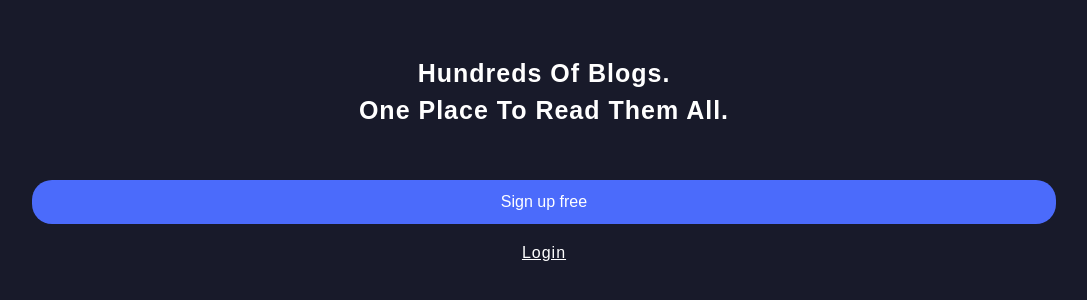
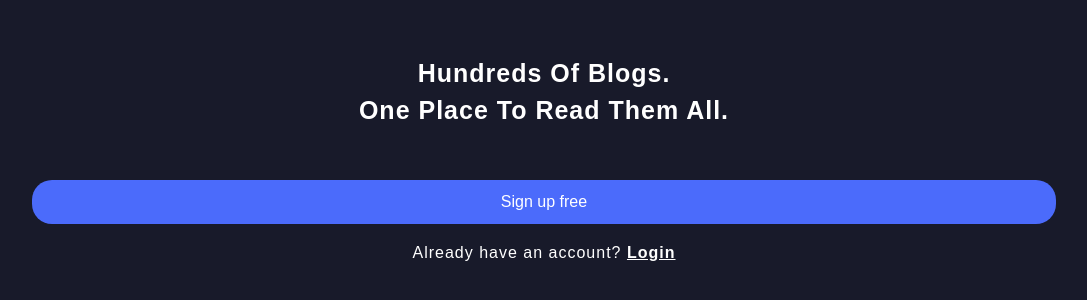
Before and after one commit to estheroluwabuyi/blog-app, a React (Vite) app: page / in a window 1280 px wide. Shown: the part 242-542 px from the top of the page, without its empty margins (96-1183 px from the left). Built offline with nearby package versions, Linux system fonts and the light colour scheme.

Commit message:
Add routing to signup and login, also fix routing issues...make routing absolute

```diff
--- a/src/App.jsx
+++ b/src/App.jsx
@@ -3,6 +3,7 @@ import LoginPage from "./pages/LoginPage";
 import SignupPage from "./pages/SignupPage";
 import WelcomePage from "./pages/WelcomePage";
 import HomePage from "./pages/HomePage";
+import NoPageFound from "./pages/NoPageFound";
 
 function App() {
   return (
@@ -14,6 +15,7 @@ function App() {
           <Route path="login" element={<LoginPage />} />
           <Route path="welcome" element={<WelcomePage />} />
           <Route path="signup" element={<SignupPage />} />
+          <Route path="*" element={<NoPageFound />} />
         </Routes>
       </BrowserRouter>
     </div>
--- /dev/null
+++ b/src/components/AuthRedirect.jsx
@@ -0,0 +1,14 @@
+import { Link } from "react-router-dom";
+
+function AuthRedirect({ to, children, text }) {
+  return (
+    <div className="auth-redirect">
+      {text}{" "}
+      <span>
+        <Link to={`/${to}`}>{children}</Link>
+      </span>
+    </div>
+  );
+}
+
+export default AuthRedirect;
--- a/src/index.css
+++ b/src/index.css
@@ -46,9 +46,6 @@ img {
 
 /* WELCOME PAGE */
 .welcome {
-  /* position: relative;
-  top: 0;
-  left: 0; */
   display: flex;
   flex-direction: column;
   align-items: center;
@@ -84,9 +81,14 @@ img {
   margin-bottom: 2rem;
 }
 
-.login-btn {
+.auth-redirect {
+  letter-spacing: 1px;
+  text-align: center;
+}
+
+.auth-redirect span {
   text-decoration: underline;
-  letter-spacing: 1px;
+  font-weight: 700;
 }
 
 .form-btn:hover,
@@ -136,42 +138,12 @@ img {
   margin-bottom: 2rem;
   margin-top: 1.5rem;
   font-size: inherit;
+  cursor: pointer;
 }
 
-/* FORM  */
-/* .register-form,
-.login-form {
-  display: flex;
-  flex-direction: column;
-  align-items: center;
-  justify-content: center;
+/* NO PAGE FOUND */
+.no-page {
+  background: var(--primary-bg-color);
   height: 100vh;
-  background: #a82929;
-  gap: 1rem;
+  padding: 2rem;
 }
-
-.input {
-  width: 70%;
-  padding: 1rem;
-  border-radius: 5px;
-  border: 1px solid #000;
-  background: #fff;
-  border: none;
-  outline: none;
-}
-
-.form-btn {
-  width: 40%;
-  padding: 1rem;
-  border-radius: 5px;
-  border: 2px solid #000;
-  background: #fff;
-  outline: none;
-  cursor: pointer;
-  transition: all 0.3s linear;
-}
-
-.form-btn:hover {
-  background: #000;
-  color: #fff;
-} */
--- /dev/null
+++ b/src/pages/Dashboard.jsx
@@ -0,0 +1,5 @@
+function Dashboard() {
+  return <div></div>;
+}
+
+export default Dashboard;
--- a/src/pages/LoginPage.jsx
+++ b/src/pages/LoginPage.jsx
@@ -1,10 +1,9 @@
 import { useState } from "react";
 import FormBtn from "../components/FormBtn";
+import AuthRedirect from "../components/AuthRedirect";
 
 function LoginPage() {
   const [email, setEmail] = useState("");
-  const [firstName, setFirstName] = useState("");
-  const [lastName, setLastName] = useState("");
   const [password, setPassword] = useState("");
 
   return (
@@ -27,6 +26,10 @@ function LoginPage() {
       />
 
       <FormBtn>Continue Reading</FormBtn>
+
+      <AuthRedirect to="signup" text="Don't have an account?">
+        Sign up
+      </AuthRedirect>
     </form>
   );
 }
--- /dev/null
+++ b/src/pages/NoPageFound.jsx
@@ -0,0 +1,5 @@
+function NoPageFound() {
+  return <div className="no-page">NO PAGE FOUND</div>;
+}
+
+export default NoPageFound;
--- a/src/pages/SignupPage.jsx
+++ b/src/pages/SignupPage.jsx
@@ -1,5 +1,6 @@
 import { useState } from "react";
 import FormBtn from "../components/FormBtn";
+import AuthRedirect from "../components/AuthRedirect";
 
 function SignupPage() {
   const [email, setEmail] = useState("");
@@ -40,6 +41,10 @@ function SignupPage() {
       />
 
       <FormBtn>Start Reading</FormBtn>
+
+      <AuthRedirect to="login" text="Already have an account?">
+        Login
+      </AuthRedirect>
     </form>
   );
 }
--- a/src/pages/WelcomePage.jsx
+++ b/src/pages/WelcomePage.jsx
@@ -1,4 +1,5 @@
 import { Link } from "react-router-dom";
+import AuthRedirect from "../components/AuthRedirect";
 
 function WelcomePage() {
   return (
@@ -8,14 +9,16 @@ function WelcomePage() {
         <br />
         One place to read them all.
       </h1>
-      <ul className="welcome-links">
-        <li className="signup-btn">
+
+      <div className="welcome-links">
+        <div className="signup-btn">
           <Link to="signup">Sign up free</Link>
-        </li>
-        <li className="login-btn">
-          <Link to="login">Login</Link>
-        </li>
-      </ul>
+        </div>
+
+        <AuthRedirect to="login" text="Already have an account?">
+          Login
+        </AuthRedirect>
+      </div>
     </div>
   );
 }
```
